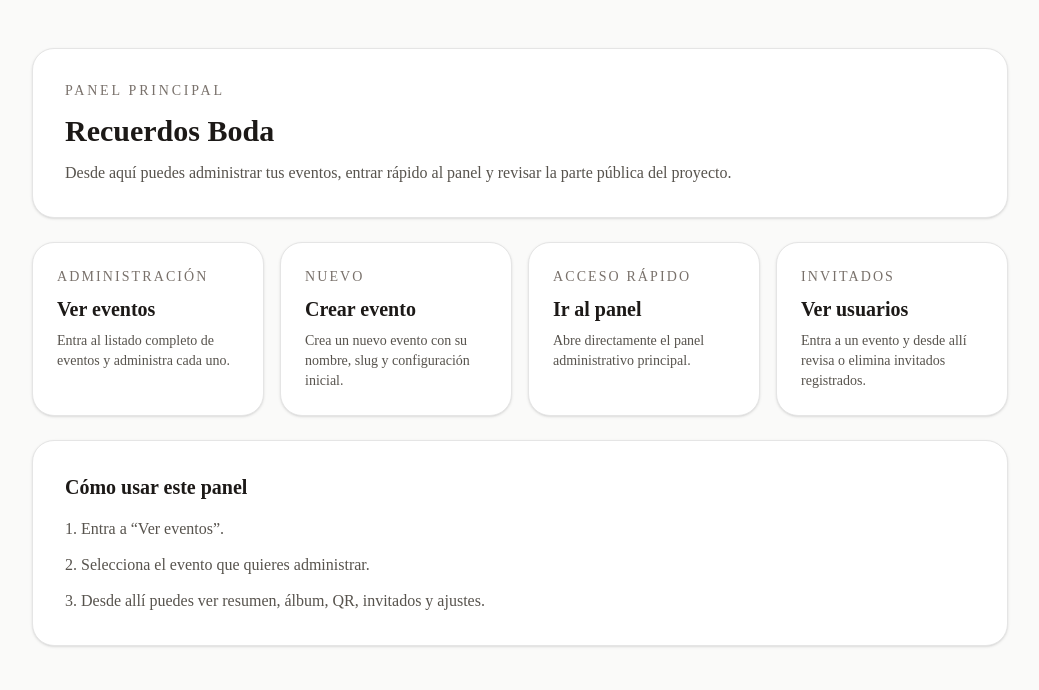
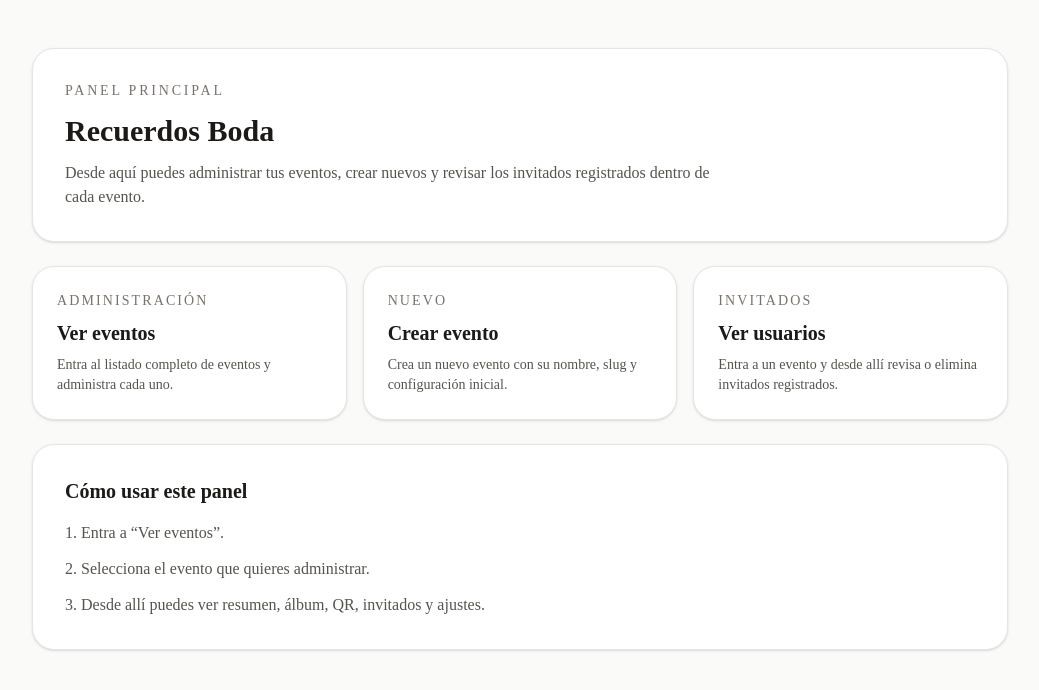
Before and after one commit to kevinmonroy1/EVENTOS, a Next.js app: page / in a window 1280 px wide. Shown: the top 690 px of the page, without its empty margins (120-1159 px from the left). Built offline with nearby package versions, Linux system fonts and the light colour scheme.

Commit message:
remove broken admin shortcut from home

```diff
--- a/app/page.tsx
+++ b/app/page.tsx
@@ -14,12 +14,12 @@ export default function HomePage() {
           </h1>
 
           <p className="mt-3 max-w-2xl text-stone-600">
-            Desde aquí puedes administrar tus eventos, entrar rápido al panel y
-            revisar la parte pública del proyecto.
+            Desde aquí puedes administrar tus eventos, crear nuevos y revisar
+            los invitados registrados dentro de cada evento.
           </p>
         </section>
 
-        <section className="mt-6 grid gap-4 md:grid-cols-2 xl:grid-cols-4">
+        <section className="mt-6 grid gap-4 md:grid-cols-2 xl:grid-cols-3">
           <Link
             href="/admin/events"
             className="rounded-3xl border bg-white p-6 shadow-sm transition hover:bg-stone-100"
@@ -47,21 +47,6 @@ export default function HomePage() {
             </h2>
             <p className="mt-2 text-sm text-stone-600">
               Crea un nuevo evento con su nombre, slug y configuración inicial.
-            </p>
-          </Link>
-
-          <Link
-            href="/admin"
-            className="rounded-3xl border bg-white p-6 shadow-sm transition hover:bg-stone-100"
-          >
-            <p className="text-sm uppercase tracking-[0.15em] text-stone-500">
-              Acceso rápido
-            </p>
-            <h2 className="mt-2 text-xl font-semibold text-stone-900">
-              Ir al panel
-            </h2>
-            <p className="mt-2 text-sm text-stone-600">
-              Abre directamente el panel administrativo principal.
             </p>
           </Link>
 
```
